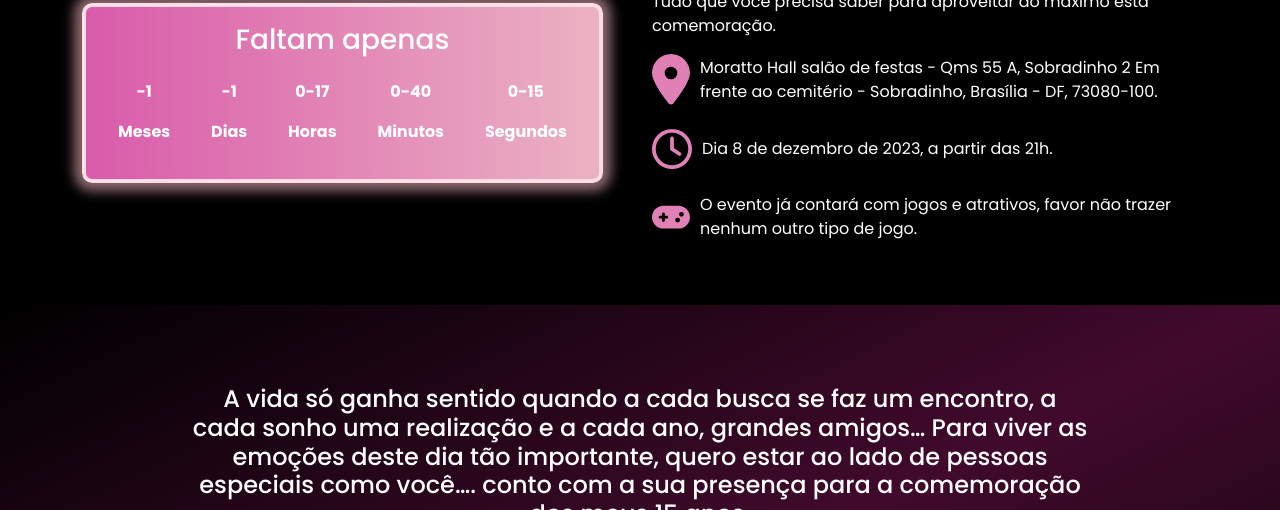
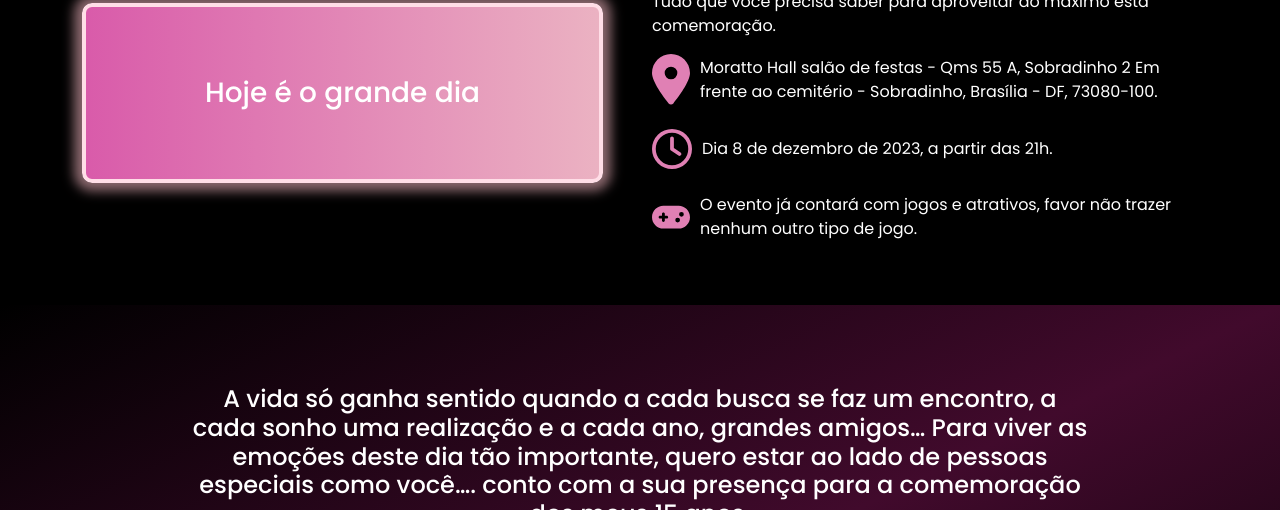
Before and after one commit to Vinicius064/AniversarioMilena, a website: page index.html in a window 1280 px wide. Shown: the part 590-1100 px from the top of the page. Drawn offline with nearby package versions, Linux system fonts and the light colour scheme.

Commit message:
Update index.html

```diff
--- a/index.html
+++ b/index.html
@@ -45,8 +45,8 @@
                         <div class="cronometro">
                             <div class="d-flex justify-content-around align-items-center p-3">
                                 <div class="divHoras">
-                                    <h3 class="flex justify-center">Faltam apenas</h3>
-                                    <div class="flex justify-between p-3">
+                                    <h3 class="h-100 flex justify-center align-items-center">Hoje é o grande dia</h3>
+                                    <div class="flex justify-between p-3" style="display: none !important">
                                         <div class="text-center">
                                             <p id="meses"></p>
                                             <p>Meses</p>
```
